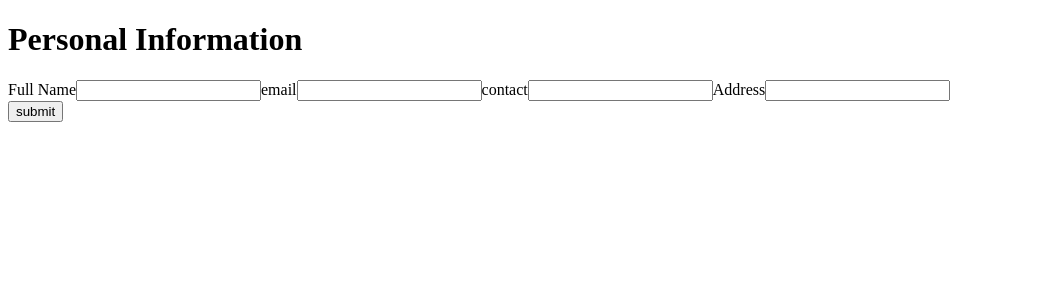
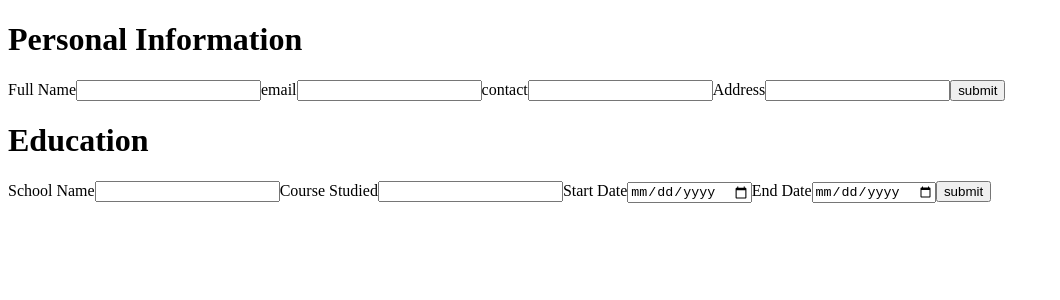
Before and after one commit to sinan-894/cv-app, a React (Vite) app: page / in a window 1280 px wide. Shown: the top 300 px of the page, without its empty margins (0-1060 px from the left). Built offline with nearby package versions, Linux system fonts and the light colour scheme.

Commit message:
Create education form
>create education form and control its values
>change InputText to Input with flexible input type

```diff
--- a/src/components.jsx
+++ b/src/components.jsx
@@ -3,12 +3,7 @@ import { useState } from "react";
 
 
 export default  function App(){
-    const [data,setData] = useState({
-        fullName:'',
-        email:'',
-        contact:'',
-        address:'',
-    })
+    const [data,setData] = useState({})
     return(
         <>
         <Data onSubmit={setData} data={data}></Data>
@@ -18,6 +13,7 @@ export default  function App(){
 }
 
 function Data({onSubmit,data}){
+    console.log(data)
     return(
         <div className="main-input-div">
             <PersonalInformation onSubmit={onSubmit} data={data}></PersonalInformation>
@@ -43,25 +39,59 @@ function PersonalInformation({onSubmit,data}){
         <div className="personal-information">
             <h1>Personal Information</h1>
             <form action="#">
-                <InputText name={'full-name'} value={fullName} setInput={setFullName}>
+                <Input type={'text'} name={'full-name'} value={fullName} setInput={setFullName}>
                     Full Name
-                </InputText>
-                <InputText name={'email'} value={email} setInput={setEmail}>
+                </Input>
+                <Input type={'text'} name={'email'} value={email} setInput={setEmail}>
                     email
-                </InputText>
-                <InputText name={'contact'} value={contact} setInput={setContact}>
+                </Input>
+                <Input type={'text'} name={'contact'} value={contact} setInput={setContact}>
                     contact
-                </InputText>
-                <InputText name={'address'} value={address} setInput={setAddress}>
+                </Input>
+                <Input type={'text'} name={'address'} value={address} setInput={setAddress}>
                     Address
-                </InputText>
+                </Input>
+                <button onClick={handleSubmit}>submit</button>
             </form>
-            <button onClick={handleSubmit}>submit</button>
+
         </div>
     )
 }
 
-function Education({onSubmit}){
+function Education({onSubmit,data}){
+    const [schoolName,setSchoolName] = useState('')
+    const [course,setCourse] = useState('')
+    const [startDate,setStartDate] = useState('')
+    const [endDate,setEndDate] = useState('')
+
+    const handleSubmit = (e)=>{
+        e.preventDefault()
+        onSubmit({...data,schoolName,course,startDate,endDate})
+    }
+
+    return(
+        <div className="education">
+            <h1>Education</h1>
+            <form action="#">
+                <Input type={'text'} name={'school-name'} setInput={setSchoolName} value={schoolName}>
+                    School Name
+                </Input>
+                <Input type={'text'} name={'course'} setInput={setCourse} value={course}>
+                    Course Studied
+                </Input>
+                <Input type={'date'} name={'start-date'} setInput={setStartDate} value={startDate}>
+                    Start Date
+                </Input>
+                <Input type={'date'} name={'end-date'} setInput={setEndDate} value={endDate}>
+                    End Date
+                </Input>
+                <button onClick={handleSubmit}>submit</button>
+            </form>
+
+
+        </div>
+    )
+
 
 }
 
@@ -69,14 +99,14 @@ function WorkExperience({onSubmit}){
 
 }
 
-function InputText({name,children,setInput,value}){
+function Input({type,name,children,setInput,value}){
     const handleChange = (e)=>{
         setInput(e.target.value)
     }
     return(
         <>
         <label htmlFor={name}>{children}</label>
-        <input type="text" name={name} value={value} id={name} onChange={handleChange}/>
+        <input type={type} name={name} value={value} id={name} onChange={handleChange}/>
         </>
     )
 }
```
